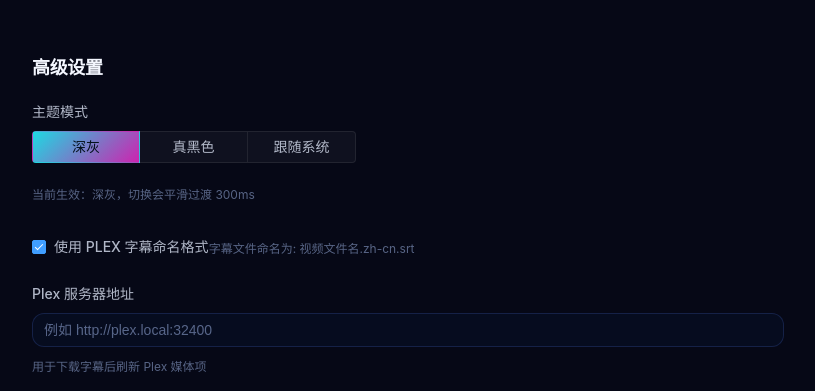
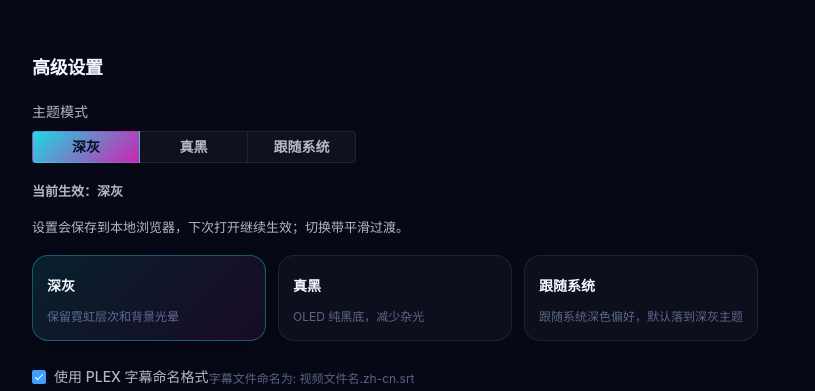
Before and after one commit to alexing0805/subtitle-manager, a Vue app in the folder web/: page /settings in a window 1280 px wide. Shown: the part 1940-2331 px from the top of the page, without its empty margins (320-1135 px from the left). Built offline with nearby package versions, Linux system fonts and the light colour scheme; no server answers.

Commit message:
feat(web): enhance theme mode switching

```diff
--- a/web/src/App.vue
+++ b/web/src/App.vue
@@ -198,7 +198,7 @@
   line-height: 1.5;
   overflow-x: hidden;
   cursor: none !important;
-  transition: background-color 0.3s ease, opacity 0.3s ease;
+  transition: background-color 0.35s ease, color 0.35s ease, opacity 0.35s ease;
 }
 
 body::before {
@@ -218,7 +218,7 @@
   background: var(--infuse-bg-primary);
   position: relative;
   isolation: isolate;
-  transition: background-color 0.3s ease, opacity 0.3s ease;
+  transition: background-color 0.35s ease, opacity 0.35s ease;
 }
 
 .mobile-topbar {
@@ -231,7 +231,7 @@
   overflow: hidden;
   pointer-events: none;
   z-index: -1;
-  transition: opacity 0.3s ease, background-color 0.3s ease;
+  transition: opacity 0.35s ease, background-color 0.35s ease;
 }
 
 .bg-grid,
@@ -240,7 +240,7 @@
 .bg-beam {
   position: absolute;
   inset: 0;
-  transition: opacity 0.3s ease, background-color 0.3s ease;
+  transition: opacity 0.35s ease, background-color 0.35s ease, filter 0.35s ease;
 }
 
 :root[data-theme-resolved='oled'] {
@@ -248,9 +248,12 @@
   --infuse-bg-secondary: rgba(0, 0, 0, 0.92);
   --infuse-bg-tertiary: rgba(0, 0, 0, 0.96);
   --infuse-bg-card: rgba(0, 0, 0, 0.82);
-  --infuse-bg-hover: rgba(8, 8, 8, 0.98);
+  --infuse-bg-hover: rgba(10, 10, 10, 0.98);
+  --infuse-border: rgba(85, 113, 204, 0.18);
+  --infuse-border-hover: rgba(119, 247, 255, 0.34);
   --infuse-gradient-overlay: linear-gradient(180deg, rgba(0, 0, 0, 0.1) 0%, rgba(0, 0, 0, 0.78) 48%, rgba(0, 0, 0, 0.98) 100%);
   --infuse-gradient-card: linear-gradient(145deg, rgba(8, 8, 8, 0.9) 0%, rgba(0, 0, 0, 0.96) 100%);
+  --infuse-shadow-glow: 0 0 0 1px rgba(34, 246, 255, 0.14), 0 0 22px rgba(34, 246, 255, 0.12), 0 18px 42px rgba(0, 0, 0, 0.62);
 }
 
 .bg-grid {
@@ -268,6 +271,35 @@
     radial-gradient(circle at 80% 30%, rgba(34, 246, 255, 0.12) 0 1px, transparent 1px),
     radial-gradient(circle at 60% 80%, rgba(255, 43, 214, 0.12) 0 1px, transparent 1px);
   background-size: 140px 140px, 210px 210px, 180px 180px;
+}
+
+:root[data-theme-resolved='oled'] .bg-grid {
+  opacity: 0.36;
+}
+
+:root[data-theme-resolved='oled'] .bg-noise {
+  opacity: 0.08;
+}
+
+:root[data-theme-resolved='oled'] .bg-orb {
+  opacity: 0.24;
+  filter: blur(32px);
+}
+
+:root[data-theme-resolved='oled'] .bg-beam {
+  opacity: 0.18;
+}
+
+:root.theme-transition *,
+:root.theme-transition *::before,
+:root.theme-transition *::after {
+  transition:
+    background-color 0.35s ease,
+    background 0.35s ease,
+    border-color 0.35s ease,
+    color 0.35s ease,
+    box-shadow 0.35s ease,
+    opacity 0.35s ease !important;
 }
 
 .bg-orb {
--- a/web/src/composables/useThemeMode.js
+++ b/web/src/composables/useThemeMode.js
@@ -5,6 +5,7 @@
 const themeMode = ref(DEFAULT_MODE)
 const resolvedTheme = ref('dark')
 let mediaQuery
+let transitionTimer = null
 let initialized = false
 
 function isValidThemeMode(value) {
@@ -14,9 +15,18 @@
 function resolveTheme(mode) {
   if (mode === 'oled') return 'oled'
   if (mode === 'system') {
-    return mediaQuery?.matches ? 'oled' : 'dark'
+    return mediaQuery?.matches ? 'dark' : 'dark'
   }
   return 'dark'
+}
+
+function triggerThemeTransition() {
+  if (typeof document === 'undefined' || typeof window === 'undefined') return
+  document.documentElement.classList.add('theme-transition')
+  window.clearTimeout(transitionTimer)
+  transitionTimer = window.setTimeout(() => {
+    document.documentElement.classList.remove('theme-transition')
+  }, 360)
 }
 
 function applyTheme(mode) {
@@ -24,6 +34,7 @@
   resolvedTheme.value = resolveTheme(mode)
   document.documentElement.dataset.themeMode = mode
   document.documentElement.dataset.themeResolved = resolvedTheme.value
+  triggerThemeTransition()
 }
 
 function handleSystemThemeChange() {
@@ -58,9 +69,9 @@
   initThemeMode()
 
   const themeOptions = computed(() => [
-    { label: '深灰', value: 'dark', description: '默认霓虹深灰背景' },
-    { label: '真黑色', value: 'oled', description: 'OLED 纯黑背景' },
-    { label: '跟随系统', value: 'system', description: '自动匹配系统深色偏好' }
+    { label: '深灰', value: 'dark', description: '保留霓虹层次和背景光晕' },
+    { label: '真黑', value: 'oled', description: 'OLED 纯黑底，减少杂光' },
+    { label: '跟随系统', value: 'system', description: '跟随系统深色偏好，默认落到深灰主题' }
   ])
 
   return {
--- a/web/src/views/Settings.vue
+++ b/web/src/views/Settings.vue
@@ -152,10 +152,24 @@
                   :key="option.value"
                   :label="option.value"
                 >
-                  {{ option.label }}
+                  <span class="theme-option-label">{{ option.label }}</span>
                 </el-radio-button>
               </el-radio-group>
-              <div class="form-hint">当前生效：{{ resolvedTheme === 'oled' ? '真黑色' : '深灰' }}，切换会平滑过渡 300ms</div>
+              <div class="theme-mode-summary">
+                <strong>当前生效：{{ resolvedTheme === 'oled' ? '真黑' : '深灰' }}</strong>
+                <span>设置会保存到本地浏览器，下次打开继续生效；切换带平滑过渡。</span>
+              </div>
+              <div class="theme-option-notes">
+                <div
+                  v-for="option in themeOptions"
+                  :key="`${option.value}-note`"
+                  class="theme-note-card"
+                  :class="{ active: themeMode === option.value }"
+                >
+                  <span>{{ option.label }}</span>
+                  <p>{{ option.description }}</p>
+                </div>
+              </div>
             </div>
           </el-form-item>
 
@@ -483,6 +497,51 @@
   border-color: transparent;
 }
 
+.theme-option-label {
+  font-weight: 700;
+}
+
+.theme-mode-summary {
+  display: flex;
+  flex-direction: column;
+  gap: 4px;
+  font-size: 13px;
+  color: var(--infuse-text-secondary);
+}
+
+.theme-option-notes {
+  display: grid;
+  grid-template-columns: repeat(3, minmax(0, 1fr));
+  gap: 12px;
+}
+
+.theme-note-card {
+  padding: 14px;
+  border-radius: 16px;
+  border: 1px solid rgba(255, 255, 255, 0.08);
+  background: rgba(255, 255, 255, 0.03);
+  transition: all 0.25s ease;
+}
+
+.theme-note-card span {
+  display: block;
+  font-weight: 700;
+  margin-bottom: 6px;
+}
+
+.theme-note-card p {
+  margin: 0;
+  font-size: 12px;
+  line-height: 1.5;
+  color: var(--infuse-text-muted);
+}
+
+.theme-note-card.active {
+  border-color: rgba(34, 246, 255, 0.32);
+  background: linear-gradient(135deg, rgba(34, 246, 255, 0.1), rgba(255, 43, 214, 0.08));
+  box-shadow: 0 12px 30px rgba(0, 0, 0, 0.2);
+}
+
 @media (max-width: 768px) {
   .settings-section {
     padding: 18px;
@@ -506,5 +565,9 @@
   .theme-mode-toggle {
     width: 100%;
   }
+
+  .theme-option-notes {
+    grid-template-columns: 1fr;
+  }
 }
 </style>
```
